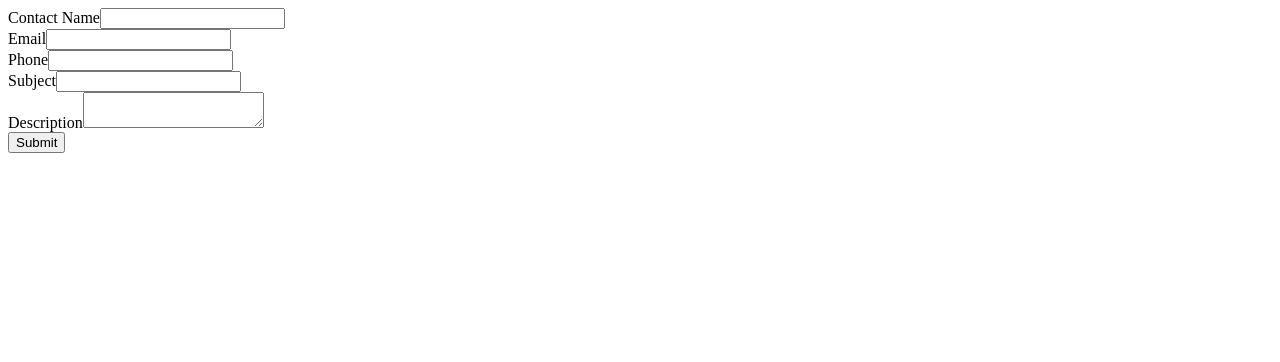
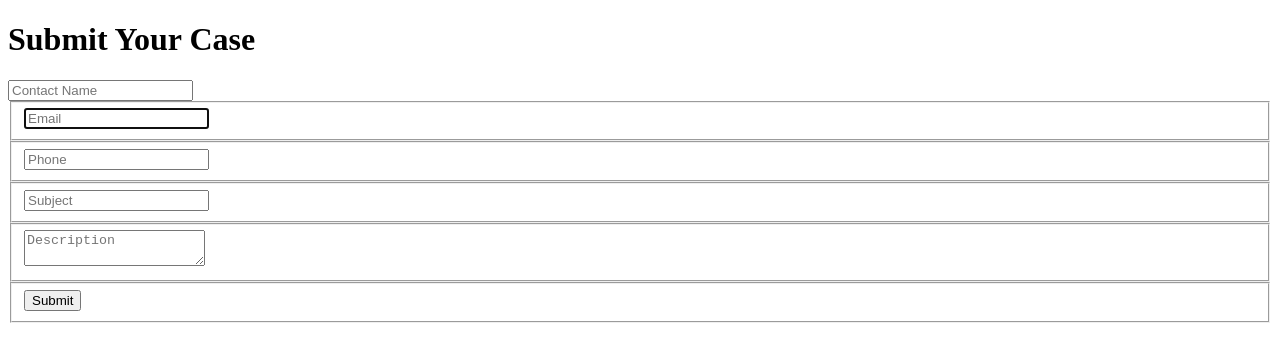
Before and after one commit to VarshitaNukala/web-to-case, a plain HTML site: page index.html in a window 1280 px wide. Drawn offline with Linux system fonts and the light colour scheme.

Commit message:
Update index.html

```diff
--- a/index.html
+++ b/index.html
@@ -1,38 +1,79 @@
-<!--  ----------------------------------------------------------------------  -->
-<!--  NOTE: Please add the following <META> element to your page <HEAD>.      -->
-<!--  If necessary, please modify the charset parameter to specify the        -->
-<!--  character set of your HTML page.                                        -->
-<!--  ----------------------------------------------------------------------  -->
+<!DOCTYPE html>
 
-<META HTTP-EQUIV="Content-type" CONTENT="text/html; charset=UTF-8">
+<html>
+  <head>
+    <meta charset="utf-8" />
+    <meta http-equiv="X-UA-Compatible" content="IE=edge" />
+    <title>Submit Case</title>
+    <meta name="description" content="" />
+    <meta name="viewport" content="width=device-width, initial-scale=1" />
+    <link rel="stylesheet" href="styles.css" />
+    <meta http-equiv="Content-type" content="text/html; charset=UTF-8" />
+  </head>
+  <body>
+    <div class="container">
+      <h1>Submit Your Case</h1>
+      <form
+        action="https://webto.salesforce.com/servlet/servlet.WebToCase?encoding=UTF-8"
+        method="POST"
+      >
+        <input type="hidden" name="orgid" value="00D5i000008wdxh" />
+        <input type="hidden" name="retURL" value="http://www.salesforce.com" />
+        <input
+          placeholder="Contact Name"
+          id="name"
+          maxlength="80"
+          name="name"
+          size="20"
+          type="text"
+        /><br />
 
-<!--  ----------------------------------------------------------------------  -->
-<!--  NOTE: Please add the following <FORM> element to your page.             -->
-<!--  ----------------------------------------------------------------------  -->
+        <fieldset>
+          <input
+            placeholder="Email"
+            id="email"
+            maxlength="80"
+            name="email"
+            size="20"
+            type="text"
+            tabindex="1"
 
-<form action="https://webto.salesforce.com/servlet/servlet.WebToCase?encoding=UTF-8" method="POST">
+            autofocus
+          />
+        </fieldset>
+        <fieldset>
+          <input
+            id="phone"
+            maxlength="40"
+            name="phone"
+            size="20"
+            type="text"
+            placeholder="Phone"
+            tabindex="1"
 
-<input type=hidden name="orgid" value="00D5i000008wdxh">
-<input type=hidden name="retURL" value="http://www.salesforce.com">
+            autofocus
+          />
+        </fieldset>
+        <fieldset>
+          <input
+            placeholder="Subject"
+            id="subject"
+            maxlength="80"
+            name="subject"
+            size="20"
+            type="text"
+          />
+        </fieldset>
+        <fieldset>
+          <textarea placeholder="Description" name="description"></textarea>
+        </fieldset>
 
-<!--  ----------------------------------------------------------------------  -->
-<!--  NOTE: These fields are optional debugging elements. Please uncomment    -->
-<!--  these lines if you wish to test in debug mode.                          -->
-<!--  <input type="hidden" name="debug" value=1>                              -->
-<!--  <input type="hidden" name="debugEmail"                                  -->
-<!--  value="varshitanukala04@gmail.com">                                     -->
-<!--  ----------------------------------------------------------------------  -->
+        <fieldset>
+          <input type="submit" name="submit" />
+        </fieldset>
+      </form>
+    </div>
 
-<label for="name">Contact Name</label><input  id="name" maxlength="80" name="name" size="20" type="text" /><br>
-
-<label for="email">Email</label><input  id="email" maxlength="80" name="email" size="20" type="text" /><br>
-
-<label for="phone">Phone</label><input  id="phone" maxlength="40" name="phone" size="20" type="text" /><br>
-
-<label for="subject">Subject</label><input  id="subject" maxlength="80" name="subject" size="20" type="text" /><br>
-
-<label for="description">Description</label><textarea name="description"></textarea><br>
-
-<input type="submit" name="submit">
-
-</form>
+    <script src="" async defer></script>
+  </body>
+</html>
```
